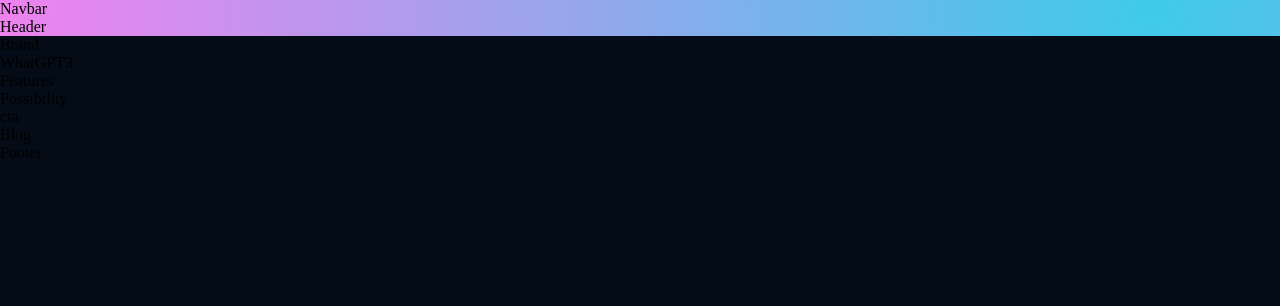
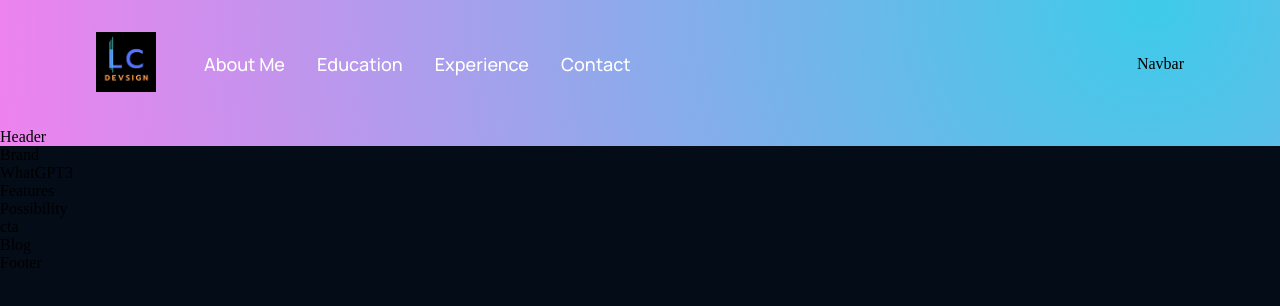
Before and after one commit to LeticiaLope/myreactportfolio, a React (Create React App) app: page / in a window 1280 px wide. Shown: the top 306 px of the page. Built offline with nearby package versions, Linux system fonts and the light colour scheme.

Commit message:
navbar and styles added

```diff
--- a/src/components/navbar/Navbar.jsx
+++ b/src/components/navbar/Navbar.jsx
@@ -1,9 +1,24 @@
 import React from 'react';
+import { RiMenu3Line, RiCloseLin } from 'react-icons/ri';
+import logo from '../../assets/Lcsmall.png';
 import './navbar.css';
 
+//className="__navbar"
+//className="__navbar-links" are in BEM format (block element modifier)
 const Navbar = () => {
   return (
-    <div>
+    <div className="__navbar">
+      <div className="__navbar-links">
+        <div className="__navbar-links_logo">
+          <img src={logo} alt="logo" />
+        </div>
+        <div className="__navbar-links_container">
+        <p><a href="#aboutme">About Me</a></p>
+        <p><a href="#education">Education</a></p>
+        <p><a href="#experience">Experience</a></p>
+        <p><a href="#contact">Contact</a></p>
+        </div>
+      </div>
       Navbar
     </div>
   )
--- a/src/components/navbar/navbar.css
+++ b/src/components/navbar/navbar.css
@@ -0,0 +1,47 @@
+.__navbar {
+    display: flex;
+    justify-content: space-between;
+    align-items: center;
+    padding: 2rem 6rem;
+}
+
+.__navbar-links {
+    flex: 1;
+    display: flex;
+    justify-content: flex-start;
+    align-items: center;
+}
+
+.__navbar-links_logo {
+    margin-right: 2rem;
+}
+
+.__navbar-links_logo img {
+    width: 60px;
+    height: 60px;
+}
+
+.__navbar-links_container {
+    display: flex;
+    flex-direction: row;
+}
+
+.__navbar-sign {
+    display: flex;
+    justify-content: flex-end;
+    align-items: center;
+}
+
+.__navbar-links_container p,
+.__navbar-sign,
+.__navbar-menu_container p {
+    color: #fff;
+    font-family: var(--font-family);
+    font-weight: 500;
+    font-size: 18px;
+    line-height: 25px;
+    text-transform: capitalize;
+    margin: 0 1rem;
+    cursor: pointer;
+
+}
```
Also changed, not shown: src/assets/Lc.png (added), src/assets/Lcsmall.png (added).
